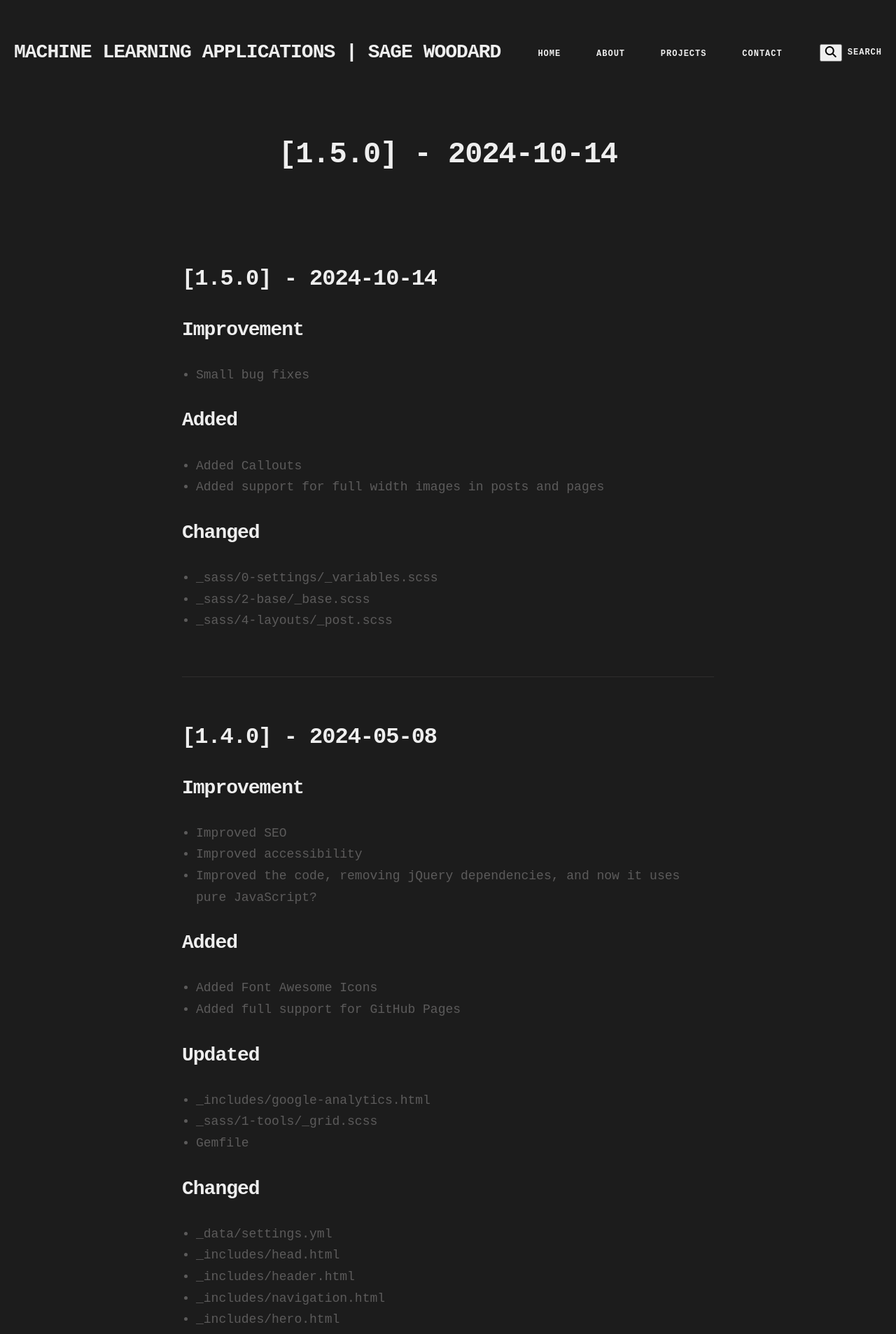
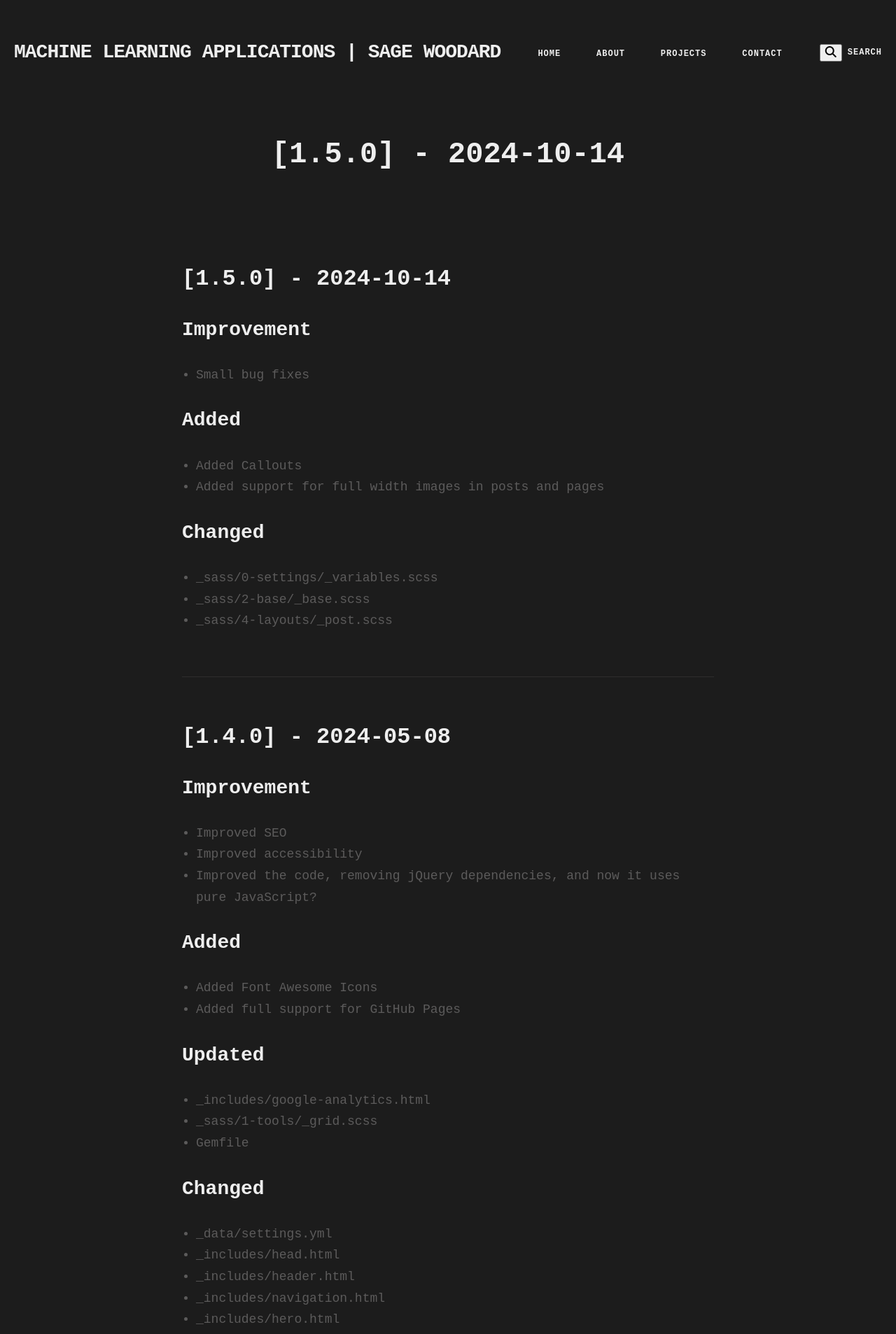
Before and after one commit to sagewoodard/sagewoodard.github.io, a Jekyll site: the page built from CHANGELOG.md, in a window 1280 px wide. Shown: the top 1907 px of the page at 70% size. Built offline with Jekyll 4.4.1, drawn with Linux system fonts in a browser that asks for light colours; our own code applies the rules of GitHub Pages for plain Markdown files.

Commit message:
Adjusted letter spacing

```diff
--- a/_sass/0-settings/_variables.scss
+++ b/_sass/0-settings/_variables.scss
@@ -57,4 +57,4 @@ $font-size-h5: 20px;
 $font-size-h6: 18px;
 
 $heading-line-height: 1.4em;
-$heading-letter-spacing: -1px;
+$heading-letter-spacing: 0px;
```
